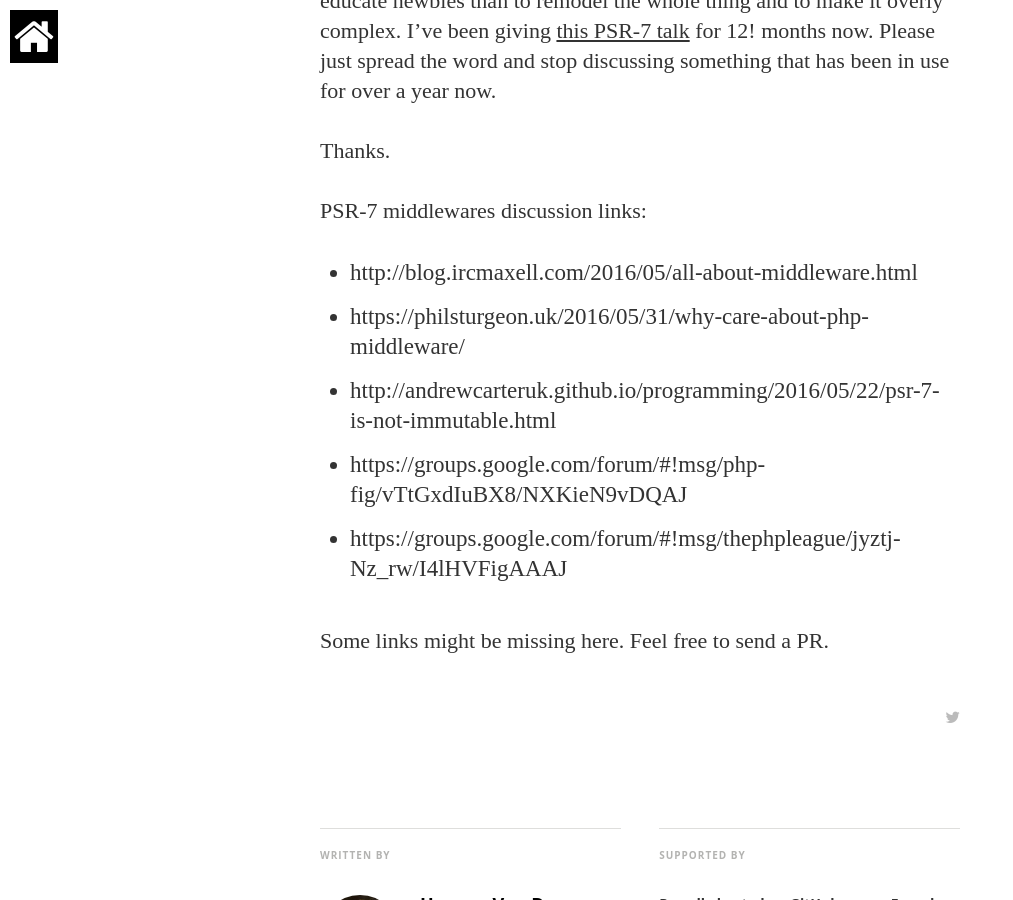
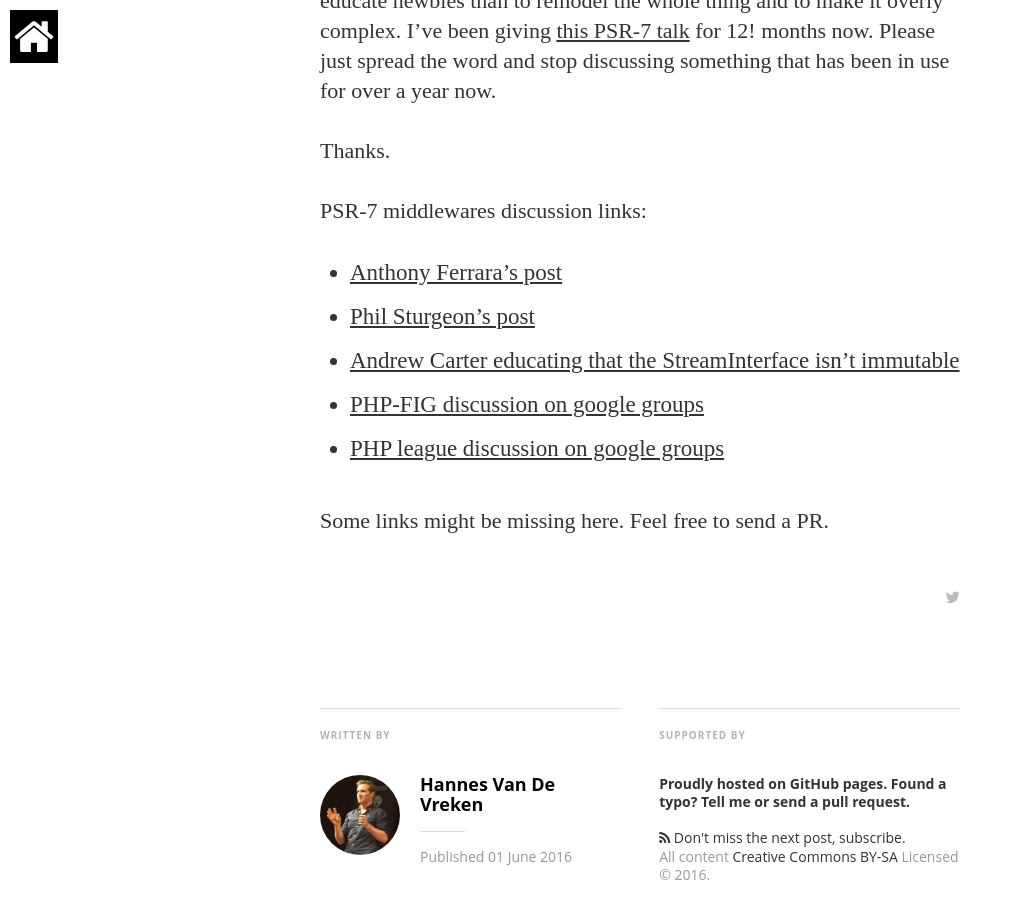
Before and after one commit to hannesvdvreken/hannesvdvreken.github.io, a Jekyll site: the page built from _posts/2016-06-01-psr-7-middlewares.md, in a window 1280 px wide and 900 px high, scrolled down 835 px. Shown: the whole window, without its empty margins (0-1013 px from the left). Built offline with Jekyll 4.4.1, drawn with Linux system fonts in a browser that asks for light colours; nearby versions of some CDN libraries; some web fonts are replaced; comment, search, counter and statistics services are not loaded.

Commit message:
Make links more readable

```diff
--- a/_posts/2016-06-01-psr-7-middlewares.md
+++ b/_posts/2016-06-01-psr-7-middlewares.md
@@ -18,10 +18,10 @@ Thanks.
 
 PSR-7 middlewares discussion links:
 
-- http://blog.ircmaxell.com/2016/05/all-about-middleware.html
-- https://philsturgeon.uk/2016/05/31/why-care-about-php-middleware/
-- http://andrewcarteruk.github.io/programming/2016/05/22/psr-7-is-not-immutable.html
-- https://groups.google.com/forum/#!msg/php-fig/vTtGxdIuBX8/NXKieN9vDQAJ
-- https://groups.google.com/forum/#!msg/thephpleague/jyztj-Nz_rw/I4lHVFigAAAJ
+- [Anthony Ferrara's post](http://blog.ircmaxell.com/2016/05/all-about-middleware.html)
+- [Phil Sturgeon's post](https://philsturgeon.uk/2016/05/31/why-care-about-php-middleware/)
+- [Andrew Carter educating that the StreamInterface isn't immutable](http://andrewcarteruk.github.io/programming/2016/05/22/psr-7-is-not-immutable.html)
+- [PHP-FIG discussion on google groups](https://groups.google.com/forum/#!msg/php-fig/vTtGxdIuBX8/NXKieN9vDQAJ)
+- [PHP league discussion on google groups](https://groups.google.com/forum/#!msg/thephpleague/jyztj-Nz_rw/I4lHVFigAAAJ)
 
 Some links might be missing here. Feel free to send a PR.
```
